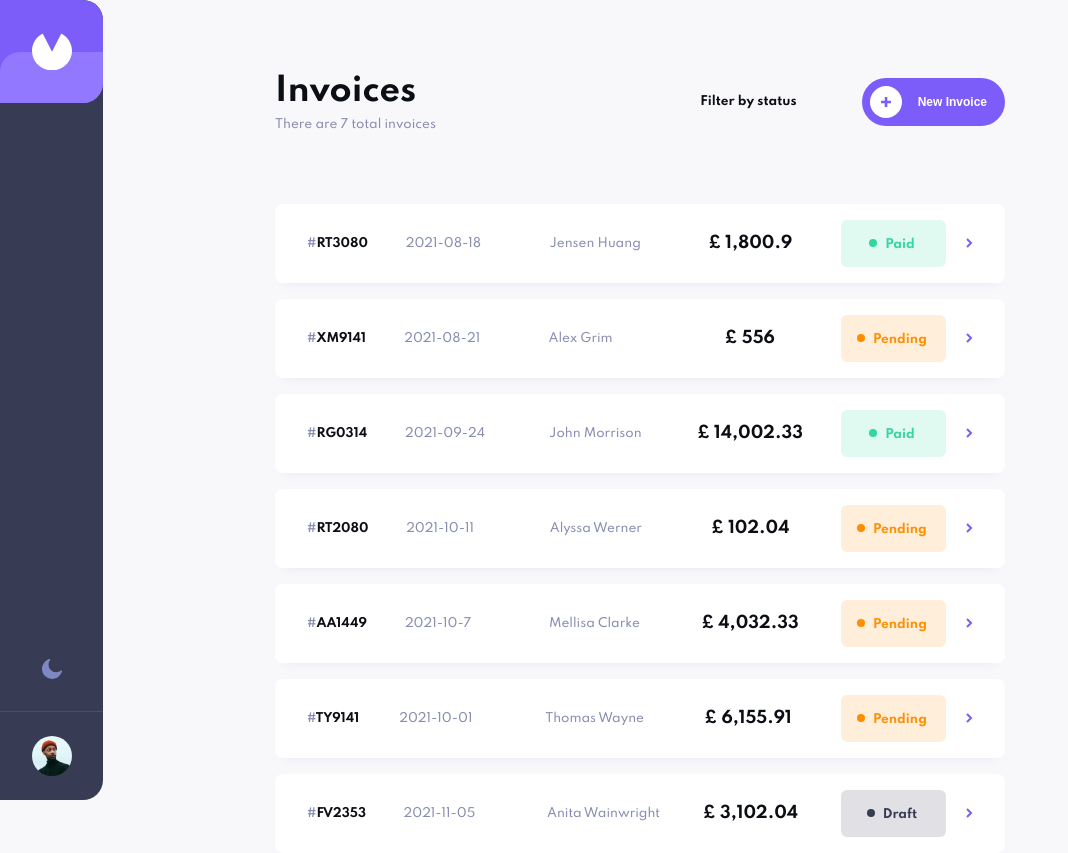
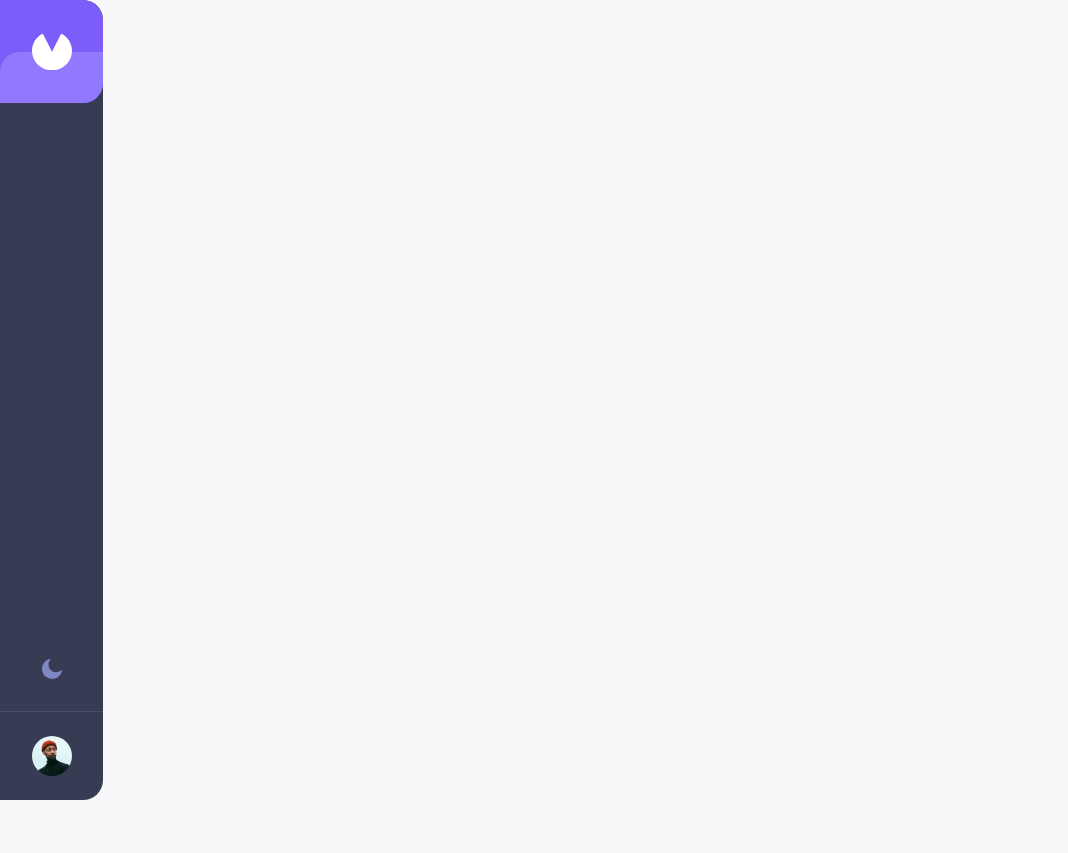
Before and after one commit to bashiroglu/invoice-app, a React (Create React App) app: page / in a window 1280 px wide. Shown: the whole page, without its empty margins (0-1068 px from the left). After the commit the page ends 800 px from the top, so only its background shows below. Built offline with nearby package versions, Linux system fonts and the light colour scheme.

Commit message:
added - /edit & /invoices/new - routes

```diff
--- a/src/App.js
+++ b/src/App.js
@@ -1,8 +1,9 @@
 import { Route, Switch } from 'react-router-dom';
 
 import GlobalStyle from './styles/GlobalStyles';
-import InvoiceID from './components/InvoiceID/InvoiceID';
-import Invoices from './pages/Invoices/Invoices';
+import InvoiceDrawer from './components/invoiceDrawer/InvoiceDrawer';
+import InvoiceID from './components/invoiceID/InvoiceID';
+import Invoices from './pages/invoices/Invoices';
 import Sidebar from './components/sidebar/Sidebar';
 import { ThemeProvider } from 'styled-components';
 import useDarkTheme from './hooks/useDarkTheme';
@@ -15,9 +16,14 @@ function App() {
       <GlobalStyle />
       <Sidebar theme={theme} toggleTheme={toggleTheme} />
       <Switch>
-        <Route exact path='/' component={Invoices} />
-        <Route exact path='/invoice/:id' component={InvoiceID} />
+        <Route
+          path={['/invoices', '/invoices/new']}
+          exact
+          component={Invoices}
+        />
       </Switch>
+      <Route path='/invoices/:id' component={InvoiceID} />
+      <Route path='/invoices/:id/edit' component={InvoiceDrawer} />
     </ThemeProvider>
   );
 }
```
